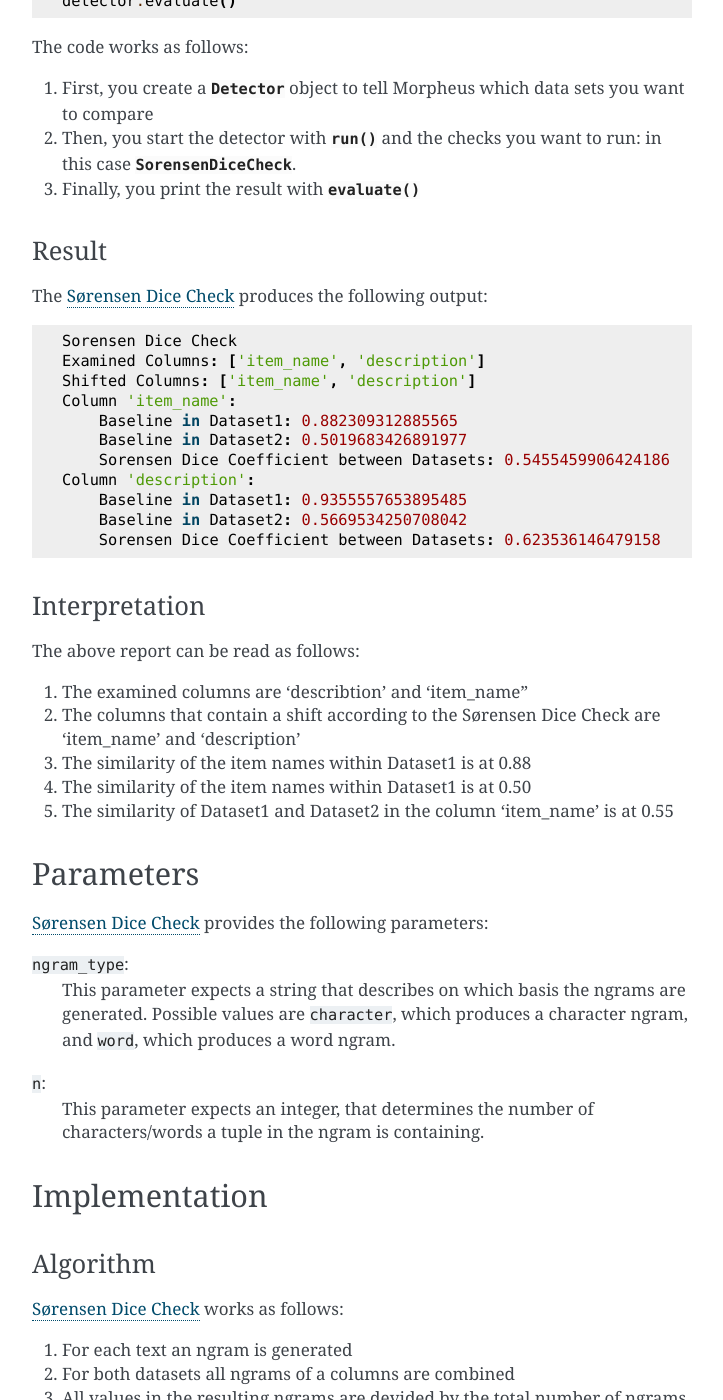
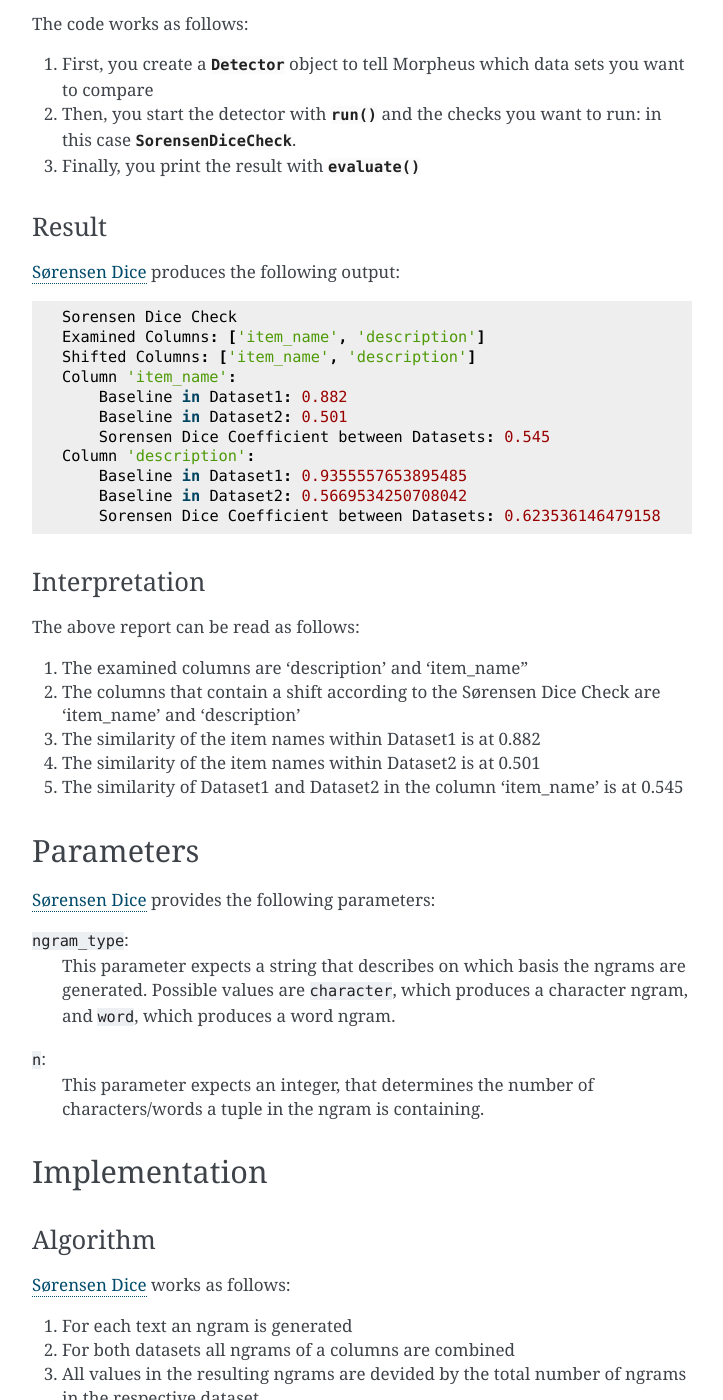
Before and after one commit to hpi-bp1819-naumann/shift-detector, a Sphinx documentation site: the page built from docs/source/checks/sorensen_dice.rst, in a window 1280 px wide and 1400 px high, scrolled down 755 px. Shown: the whole window, without its empty margins (388-1111 px from the left). Built offline with Sphinx 7.4.7, drawn with Linux system fonts in a browser that asks for light colours; some of the changed text lies outside the part shown.

Commit message:
fix typos

```diff
--- a/docs/source/checks/sorensen_dice.rst
+++ b/docs/source/checks/sorensen_dice.rst
@@ -1,7 +1,7 @@
 .. _sorensen_dice:
 
-Sørensen Dice Check
-===================
+Sørensen Dice
+=============
 
 Description
 -----------
@@ -14,7 +14,7 @@
 Example
 -------
 
-This section shows you how to use the :ref:`sorensen_dice` and interpret its result.
+This section shows you how to use :ref:`sorensen_dice` and interpret its result.
 
 Code
 ++++
@@ -49,7 +49,7 @@
 Result
 ++++++
 
-The :ref:`sorensen_dice` produces the following output:
+:ref:`sorensen_dice` produces the following output:
 
 ::
 
@@ -57,9 +57,9 @@
     Examined Columns: ['item_name', 'description']
     Shifted Columns: ['item_name', 'description']
     Column 'item_name':
-        Baseline in Dataset1: 0.882309312885565
-        Baseline in Dataset2: 0.5019683426891977
-        Sorensen Dice Coefficient between Datasets: 0.5455459906424186
+        Baseline in Dataset1: 0.882
+        Baseline in Dataset2: 0.501
+        Sorensen Dice Coefficient between Datasets: 0.545
     Column 'description':
         Baseline in Dataset1: 0.9355557653895485
         Baseline in Dataset2: 0.5669534250708042
@@ -70,11 +70,11 @@
 
 The above report can be read as follows:
 
-1. The examined columns are 'describtion' and 'item_name"
+1. The examined columns are 'description' and 'item_name"
 2. The columns that contain a shift according to the Sørensen Dice Check are 'item_name' and 'description'
-3. The similarity of the item names within Dataset1 is at 0.88
-4. The similarity of the item names within Dataset1 is at 0.50
-5. The similarity of Dataset1 and Dataset2 in the column 'item_name' is at 0.55
+3. The similarity of the item names within Dataset1 is at 0.882
+4. The similarity of the item names within Dataset2 is at 0.501
+5. The similarity of Dataset1 and Dataset2 in the column 'item_name' is at 0.545
 
 
 Parameters
```
Also changed, not shown: docs/source/checks/embedding_distance.rst (+12 -12 lines).
